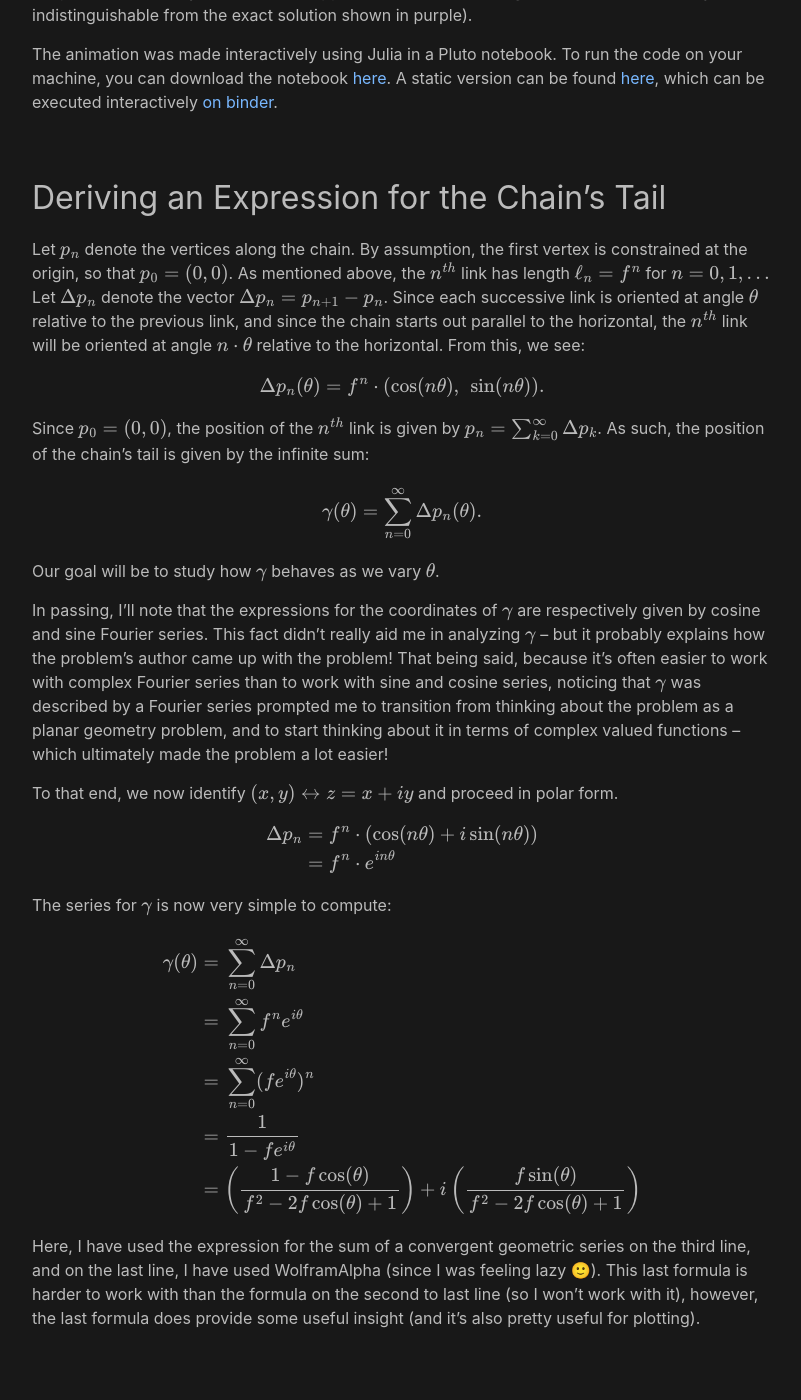
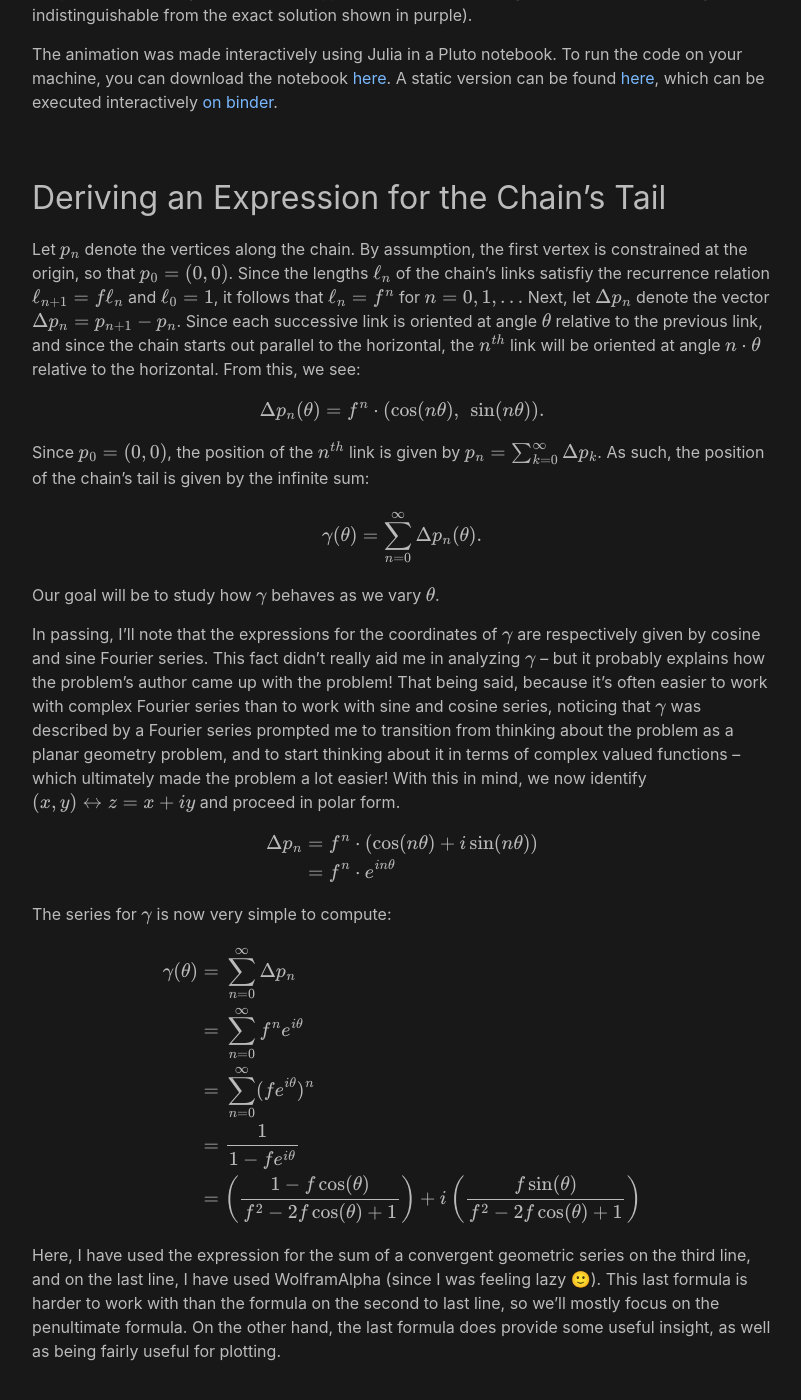
Before and after one commit to pkepley/pkepley.github.io, a Jekyll site: the page built from _posts/2021-08-02-RiddlerInfiniteChainLink.md, in a window 1280 px wide and 1400 px high, scrolled down 1813 px. Shown: the whole window, without its empty margins (238-1039 px from the left). Built offline with Jekyll 4.4.1, drawn with Linux system fonts in a browser that asks for light colours; formulas are drawn with MathJax 3; some of the changed text lies outside the part shown.

Commit message:
Language clean-up

```diff
--- a/_posts/2021-08-02-RiddlerInfiniteChainLink.md
+++ b/_posts/2021-08-02-RiddlerInfiniteChainLink.md
@@ -44,10 +44,9 @@ In this post, I'll show that the chain traces out a circle whose center and
 radius depend upon the scaling fraction $$f$$.
 
 ## Animation
-Before we get show that the chain's free end traces out a circle, I thought it
-would be helpful to take a look at an animated illustration of the problem. The
-following figure shows the behavior of a finite approximation to the chain
-described in the problem:
+Before we show that the chain's free end traces out a circle, I thought it would
+be helpful to take a look at an animation of the problem. The following figure
+shows the behavior of a finite approximation to the chain as we vary $$\theta$$:
 
 <center>
 <img src="{{ asset_path }}/chain_animation.gif" style="margin-bottom: 20px;">
@@ -67,13 +66,14 @@ binder](https://binder.plutojl.org/v0.15.1/open?url=https%253A%252F%252Fwww.paul
 
 ## Deriving an Expression for the Chain's Tail
 Let $$p_n$$ denote the vertices along the chain. By assumption, the first vertex
-is constrained at the origin, so that $$p_0 = (0, 0)$$. As mentioned above, the
-$$n^{th}$$ link has length $$\ell_n = f^{n}$$ for $$n=0,1,\ldots$$ Let $$\Delta
-p_{n}$$ denote the vector $$\Delta p_n = p_{n+1} - p_{n}$$. Since each
-successive link is oriented at angle $$\theta$$ relative to the previous link,
-and since the chain starts out parallel to the horizontal, the $$n^{th}$$ link
-will be oriented at angle $$n \cdot \theta$$ relative to the horizontal. From
-this, we see:
+is constrained at the origin, so that $$p_0 = (0, 0)$$. Since the lengths
+$$\ell_n$$ of the chain's links satisfiy the recurrence relation $$\ell_{n+1} =
+f\ell_n$$ and $$\ell_0 = 1$$, it follows that $$\ell_n = f^{n}$$ for
+$$n=0,1,\ldots$$ Next, let $$\Delta p_{n}$$ denote the vector $$\Delta p_n = p_{n+1} -
+p_{n}$$. Since each successive link is oriented at angle $$\theta$$ relative to
+the previous link, and since the chain starts out parallel to the horizontal,
+the $$n^{th}$$ link will be oriented at angle $$n \cdot \theta$$ relative to the
+horizontal. From this, we see:
 
 $$\Delta p_n(\theta) = f^{n} \cdot \left(\cos(n\theta),~\sin(n\theta)\right).$$
 
@@ -92,11 +92,9 @@ author came up with the problem! That being said, because it's often easier to
 work with complex Fourier series than to work with sine and cosine series,
 noticing that $$\gamma$$ was described by a Fourier series prompted me to
 transition from thinking about the problem as a planar geometry problem, and to
-start thinking about it in terms of complex valued functions -- which
-ultimately made the problem a lot easier!
-
-To that end, we now identify $$(x,y) \leftrightarrow z = x+iy$$ and proceed in
-polar form.
+start thinking about it in terms of complex valued functions -- which ultimately
+made the problem a lot easier! With this in mind, we now identify $$(x,y)
+\leftrightarrow z = x+iy$$ and proceed in polar form.
 
 $$
 \begin{eqnarray}
@@ -120,8 +118,9 @@ $$
 Here, I have used the expression for the sum of a convergent geometric series on
 the third line, and on the last line, I have used WolframAlpha (since I was
 feeling lazy 🙂). This last formula is harder to work with than the formula on
-the second to last line (so I won't work with it), however, the last formula does
-provide some useful insight (and it's also pretty useful for plotting).
+the second to last line, so we'll mostly focus on the penultimate formula. On
+the other hand, the last formula does provide some useful insight, as well as
+being fairly useful for plotting.
 
 ## Showing That the Image of $$\gamma$$ is a Circle
 Although it's not immediately clear from the expressions above, the curve
```
Also changed, not shown: other parts of _posts/2021-08-02-RiddlerInfiniteChainLink.md (+2 -2 lines).
